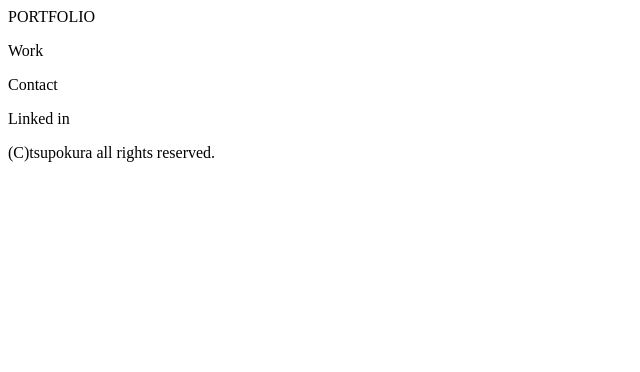
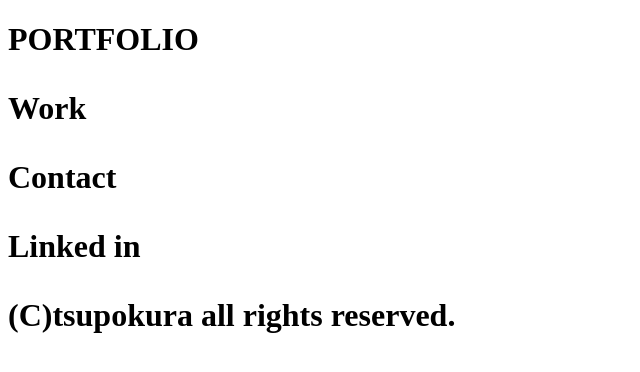
Before and after one commit to tsupokura/portfolio, a plain HTML site: page index.html in a window 1280 px wide. Shown: the whole page, without its empty margins (0-640 px from the left). Drawn offline with Linux system fonts and the light colour scheme.

Commit message:
Update index.html

```diff
--- a/index.html
+++ b/index.html
@@ -1,9 +1,10 @@
 <!DOCTYPE html>
-<header></header>
+<html>
+<head></head>
 <body>
 <title> PORTFOLIO</title>
-
-PORTFOLIO
+<h1 font-family: 'Mukta', sans-serif;>
+PORTFOLIO <h1>
 
 <p>Work</p>
 
```
